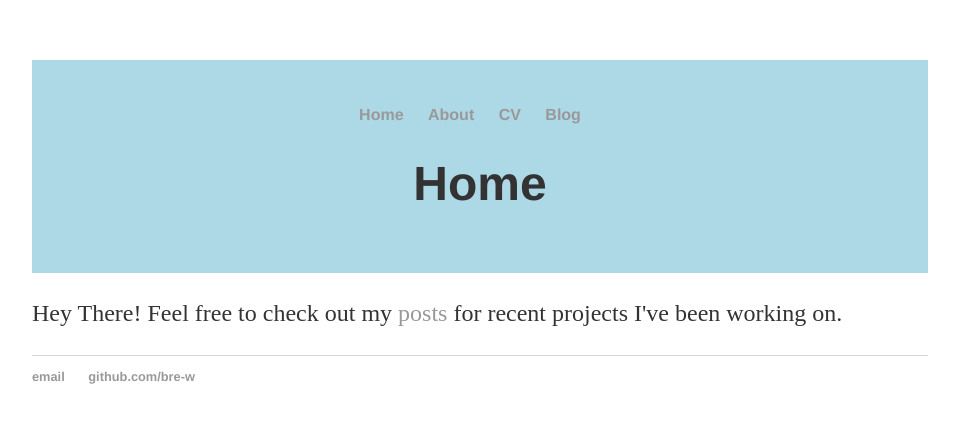
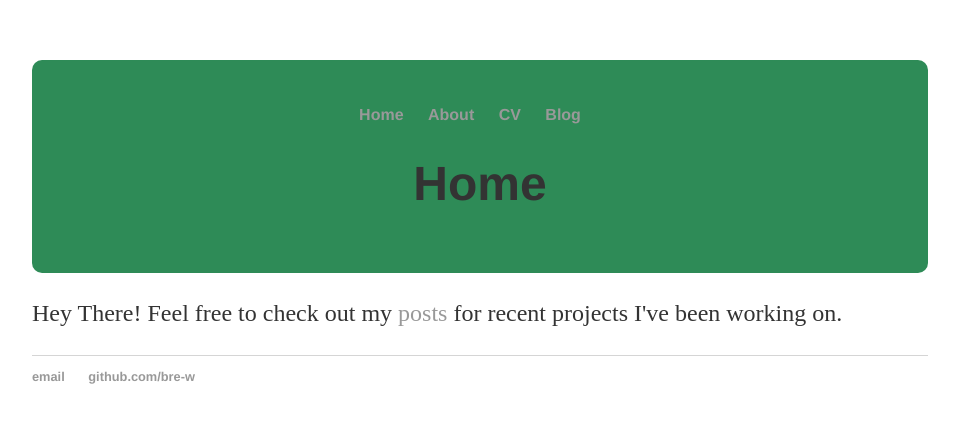
Before and after one commit to bre-w/bre-w.github.io, a Jekyll site: the page built from index.html, in a window 1280 px wide. Shown: the top 423 px of the page, without its empty margins (160-1119 px from the left). Built offline with Jekyll 4.4.1, drawn with Linux system fonts in a browser that asks for light colours.

Commit message:
Update main.css

```diff
--- a/css/main.css
+++ b/css/main.css
@@ -6,7 +6,8 @@ body {
   padding: 30px;
   text-align: center;
   color: #333;
-  background: LightBlue;
+  background: SeaGreen;
+  border-radius: 10px;
 }
 nav ul, footer ul {
     font-family:'Helvetica', 'Arial', 'Sans-Serif';
```
